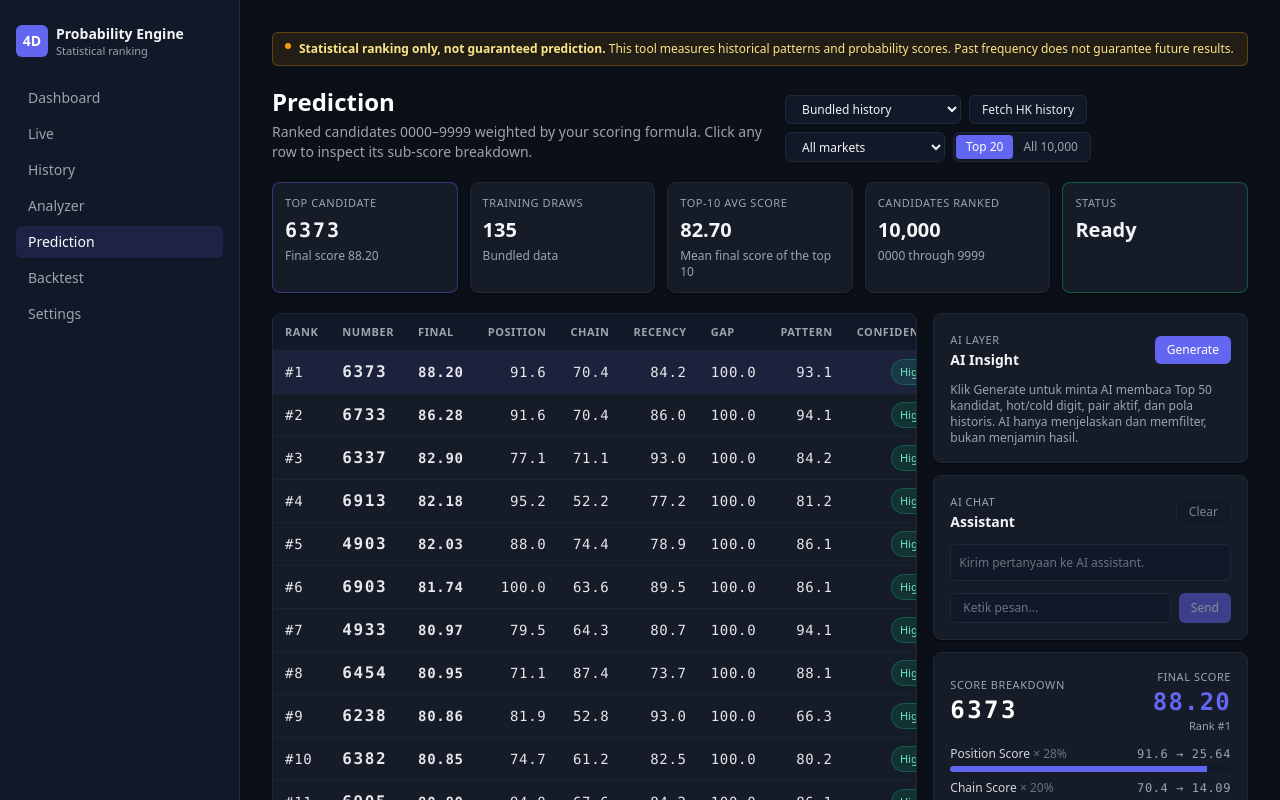
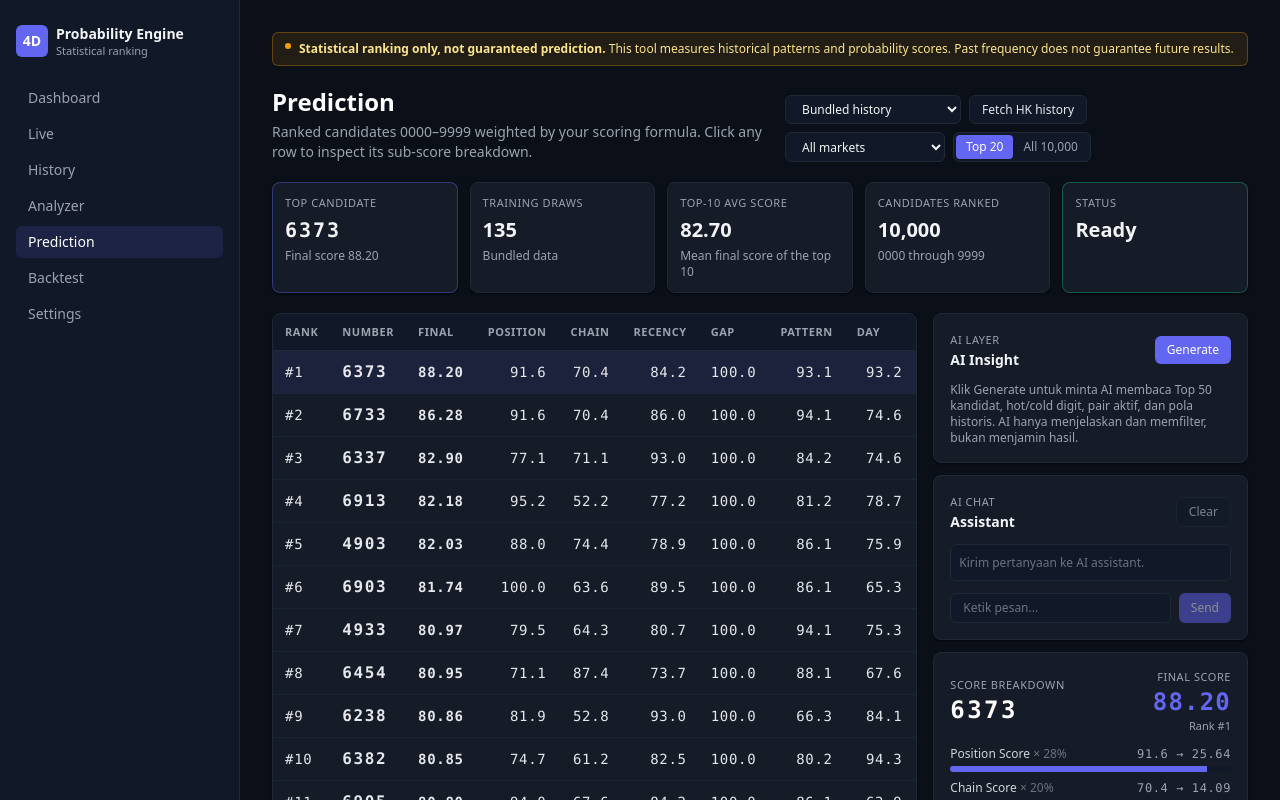
Before and after one commit to LoOp575/Togel2, a Next.js app: page /prediction in a window 1280 px wide. Shown: the top 800 px of the page. Built offline with nearby package versions, Linux system fonts and the light colour scheme.

Commit message:
Show day score in candidate table

```diff
--- a/components/CandidateTable.tsx
+++ b/components/CandidateTable.tsx
@@ -104,6 +104,7 @@ export function CandidateTable({
               <th className="hidden text-right md:table-cell">Recency</th>
               <th className="hidden text-right md:table-cell">Gap</th>
               <th className="hidden text-right md:table-cell">Pattern</th>
+              <th className="hidden text-right md:table-cell">Day</th>
               <th className="text-right">Confidence</th>
             </tr>
           </thead>
@@ -138,6 +139,9 @@ export function CandidateTable({
                   <td className="mono hidden text-right text-gray-300 md:table-cell">
                     {r.patternScore.toFixed(1)}
                   </td>
+                  <td className="mono hidden text-right text-gray-300 md:table-cell">
+                    {r.dayScore.toFixed(1)}
+                  </td>
                   <td className="text-right">
                     <span className={`pill border ${CONFIDENCE_TONE[r.confidence]}`}>
                       {r.confidence}
@@ -148,7 +152,7 @@ export function CandidateTable({
             })}
             {slice.length === 0 ? (
               <tr>
-                <td colSpan={9} className="py-8 text-center text-sm text-gray-500">
+                <td colSpan={10} className="py-8 text-center text-sm text-gray-500">
                   No candidates match this search.
                 </td>
               </tr>
```
